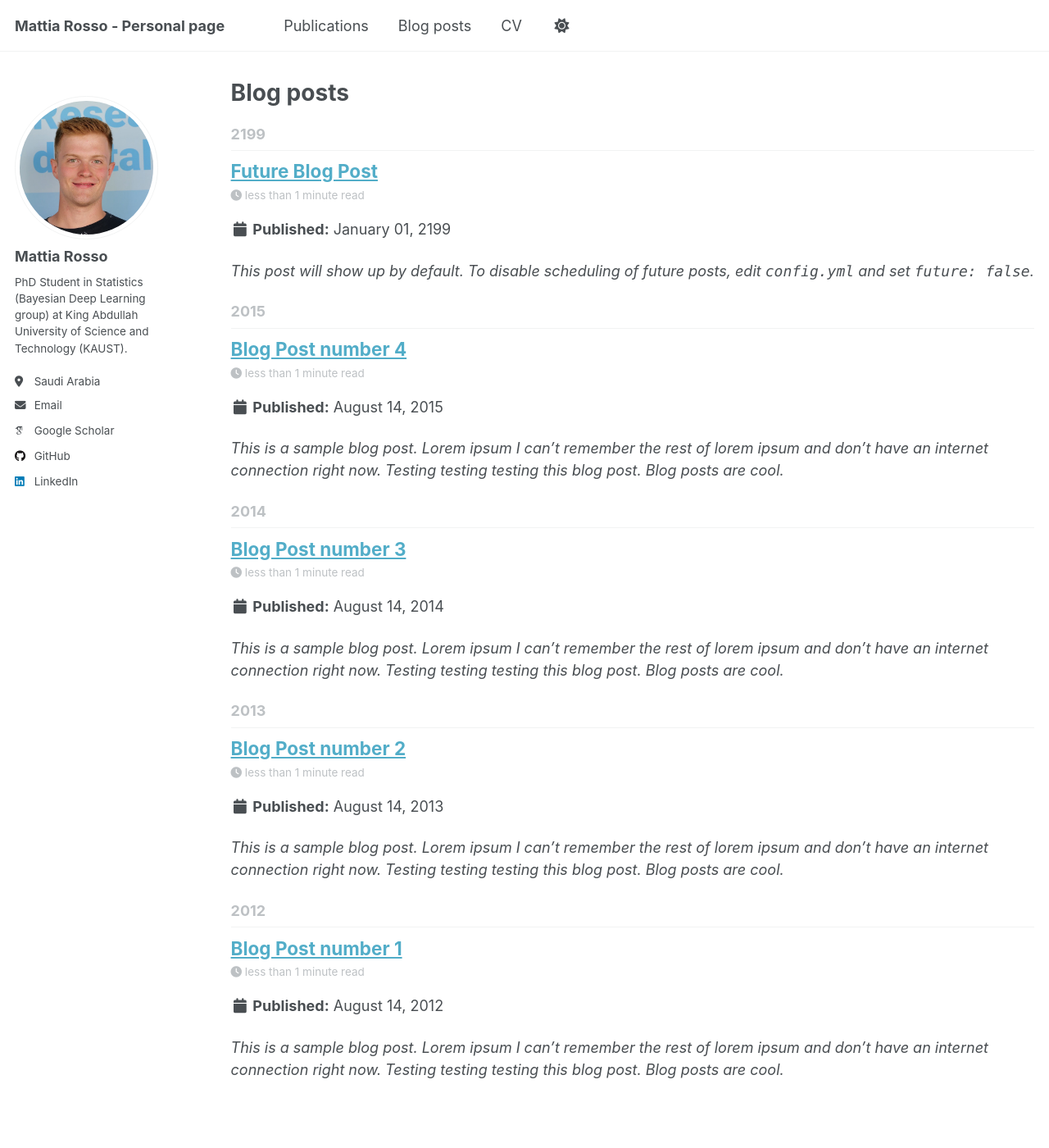
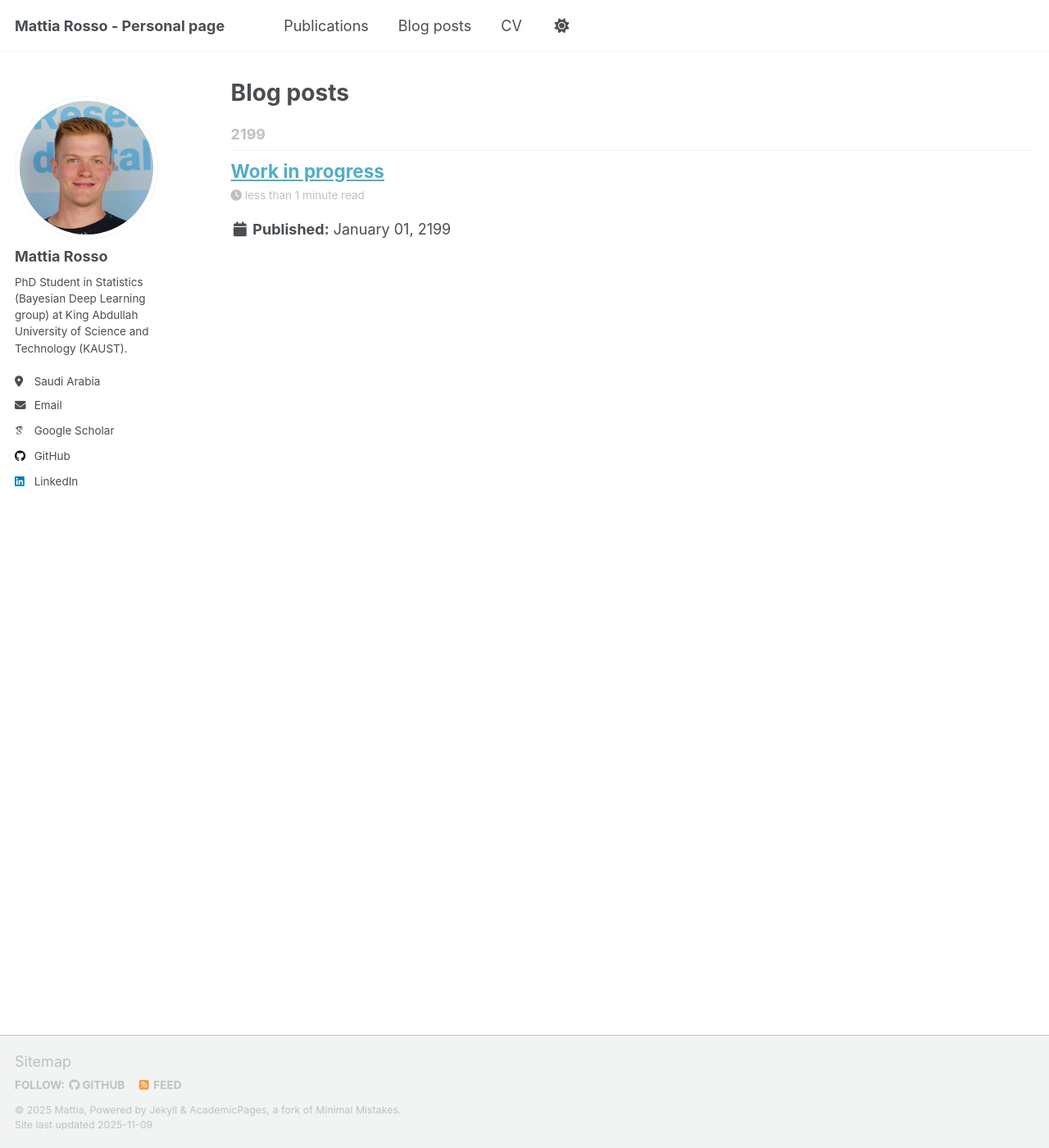
Before and after one commit to mattyred/mattyred.github.io, a Jekyll site: the page built from _pages/year-archive.html, in a window 1280 px wide and 1400 px high. Shown: the whole window at 82% size. Built offline with Jekyll 4.4.1, drawn with Linux system fonts in a browser that asks for light colours; some web fonts are replaced; a script that is not in the unit is left out.

Commit message:
Added CV in markdown

```diff
--- a/_pages/cv.md
+++ b/_pages/cv.md
@@ -11,54 +11,15 @@ redirect_from:
 
 Education
 ======
-* Ph.D in Version Control Theory, GitHub University, 2018 (expected)
-* M.S. in Jekyll, GitHub University, 2014
-* B.S. in GitHub, GitHub University, 2012
+* **M.S. in Computer Engineering** - AI and Data Analytics track, Politecnico di Torino (Italy)
+* **M.S. in Data Science**, EURECOM (France)
+  * Thesis: Autonomous Driving Systems – Extended and Cooperative Perception Strategies, ALTEN Labs (France)
+* **B.S. in Computer Engineering**, Politecnico di Torino (Italy)
 
 Work experience
 ======
-* Spring 2024: Academic Pages Collaborator
-  * GitHub University
-  * Duties includes: Updates and improvements to template
-  * Supervisor: The Users
+* September 2023 - March 2024: Intern at ALTEN Labs (Paris, France)
+  * Worked on Autonomous Driving Systems with Cooperative Perception Strategies
 
-* Fall 2015: Research Assistant
-  * GitHub University
-  * Duties included: Merging pull requests
-  * Supervisor: Professor Hub
-
-* Summer 2015: Research Assistant
-  * GitHub University
-  * Duties included: Tagging issues
-  * Supervisor: Professor Git
-
-Skills
-======
-* Skill 1
-* Skill 2
-  * Sub-skill 2.1
-  * Sub-skill 2.2
-  * Sub-skill 2.3
-* Skill 3
-
-Publications
-======
-  <ul>{% for post in site.publications reversed %}
-    {% include archive-single-cv.html %}
-  {% endfor %}</ul>
-
-Talks
-======
-  <ul>{% for post in site.talks reversed %}
-    {% include archive-single-talk-cv.html  %}
-  {% endfor %}</ul>
-
-Teaching
-======
-  <ul>{% for post in site.teaching reversed %}
-    {% include archive-single-cv.html %}
-  {% endfor %}</ul>
-
-Service and leadership
-======
-* Currently signed in to 43 different slack teams
+* Summer 2023: Research intern at EURECOM (France)
+  * Worked on a Gaussian Process kernel that learns sparse and interpretable covariate couplings
--- a/_posts/2012-08-14-blog-post-1.md
+++ /dev/null
@@ -1,20 +0,0 @@
----
-title: 'Blog Post number 1'
-date: 2012-08-14
-permalink: /posts/2012/08/blog-post-1/
-tags:
-  - cool posts
-  - category1
-  - category2
----
-
-This is a sample blog post. Lorem ipsum I can't remember the rest of lorem ipsum and don't have an internet connection right now. Testing testing testing this blog post. Blog posts are cool.
-
-Headings are cool
-======
-
-You can have many headings
-======
-
-Aren't headings cool?
-------
--- a/_posts/2013-08-14-blog-post-2.md
+++ /dev/null
@@ -1,20 +0,0 @@
----
-title: 'Blog Post number 2'
-date: 2013-08-14
-permalink: /posts/2013/08/blog-post-2/
-tags:
-  - cool posts
-  - category1
-  - category2
----
-
-This is a sample blog post. Lorem ipsum I can't remember the rest of lorem ipsum and don't have an internet connection right now. Testing testing testing this blog post. Blog posts are cool.
-
-Headings are cool
-======
-
-You can have many headings
-======
-
-Aren't headings cool?
-------
--- a/_posts/2014-08-14-blog-post-3.md
+++ /dev/null
@@ -1,20 +0,0 @@
----
-title: 'Blog Post number 3'
-date: 2014-08-14
-permalink: /posts/2014/08/blog-post-3/
-tags:
-  - cool posts
-  - category1
-  - category2
----
-
-This is a sample blog post. Lorem ipsum I can't remember the rest of lorem ipsum and don't have an internet connection right now. Testing testing testing this blog post. Blog posts are cool.
-
-Headings are cool
-======
-
-You can have many headings
-======
-
-Aren't headings cool?
-------
--- a/_posts/2199-01-01-future-post.md
+++ b/_posts/2199-01-01-future-post.md
@@ -1,5 +1,5 @@
 ---
-title: 'Future Blog Post'
+title: 'Work in progress'
 date: 2199-01-01
 permalink: /posts/2012/08/blog-post-4/
 tags:
@@ -7,5 +7,3 @@ tags:
   - category1
   - category2
 ---
-
-This post will show up by default. To disable scheduling of future posts, edit `config.yml` and set `future: false`.
```
Also changed, not shown: _posts/2015-08-14-blog-post-4.md (deleted, +0 -20 lines).
